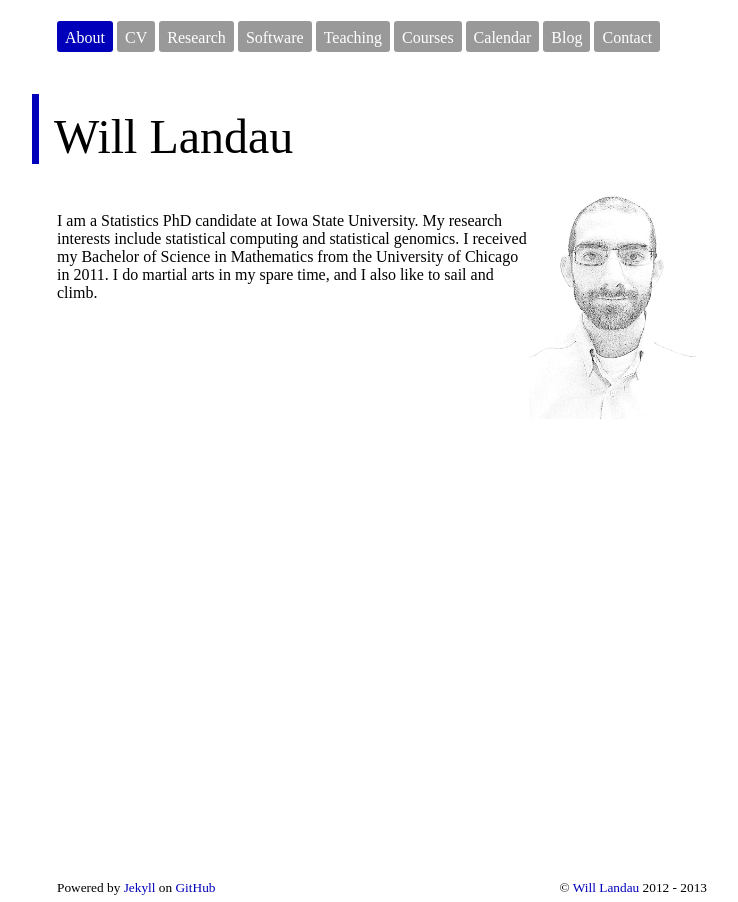
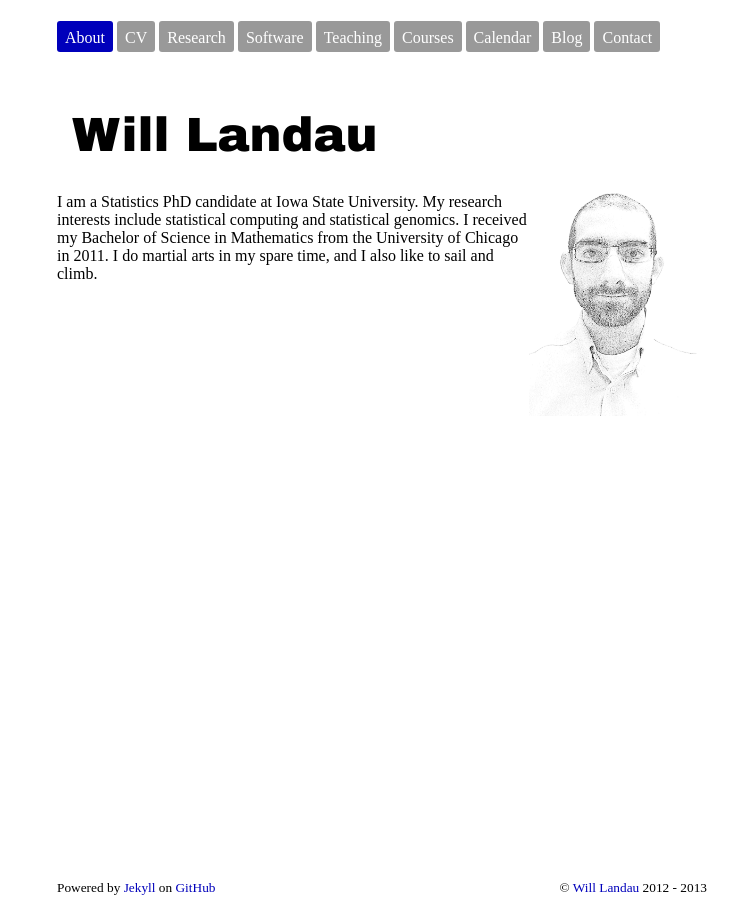
Before and after one commit to wlandau/wlandau.github.io, a Jekyll site: the page built from index.html, in a window 1280 px wide. Shown: the whole page, without its empty margins (278-1016 px from the left). Built offline with Jekyll 4.4.1, drawn with Linux system fonts in a browser that asks for light colours; nearby versions of some CDN libraries.

Commit message:
testing new headings

```diff
--- a/_layouts/default.html
+++ b/_layouts/default.html
@@ -16,10 +16,10 @@
 
   <script>
     $(window).load(function(){
-      $("<div style=\"clear:both;\"></div>").insertAfter("h1");
+     /* $("<div style=\"clear:both;\"></div>").insertAfter("h1");
       $("<div style=\"clear:both;\"></div>").insertAfter("h2");
       $("<div style=\"clear:both;\"></div>").insertAfter("h3");
-      $("<div style=\"clear:both;\"></div>").insertAfter("h4");
+      $("<div style=\"clear:both;\"></div>").insertAfter("h4"); */
 
       if($('#disqus_thread').length == 0)
         $('#main').outerHeight(Math.max(
--- a/css/wml-custom.css
+++ b/css/wml-custom.css
@@ -10,41 +10,42 @@ html{
 }
 
 h1, h2, h3, h4{
-  font-weight: normal;
+  font-weight: bold;
+  font-family: "Arial Black";
 }
 
 h1{
   font-size: 48px;
-  border-left: 7px solid #0000BB;
+/*  border-left: 7px solid #0000BB; */
 /*  border-top: 7px solid #0000BB; */
   padding: 15px 15px 0px 15px;
-  margin-left:-25px;
-  display: inline-block;
+/*  margin-left:-25px; */
+/*  display: inline-block; */
 }
 
 h2{
   font-size: 36px;
-  border-left: 5px solid #0000BB;
+/*  border-left: 5px solid #0000BB; */
  /* border-top: 5px solid #0000BB;  */
   padding: 10px 10px 0px 10px;
-  margin-left: -15px;
-  display: inline-block;
+/*  margin-left: -15px; */
+/*  display: inline-block; */
 }
 
 h3{
-  border-left: 3px solid #0000BB;
+/*  border-left: 3px solid #0000BB; */
  /* border-top: 3px solid #0000BB; */
   padding: 6px 6px 0px 6px;
-  margin-left: -10px;
-  display: inline-block;
+/*  margin-left: -10px; */
+/*  display: inline-block; */
 }
 
 h4{
-  border-left: 2px solid #0000BB;
+/*  border-left: 2px solid #0000BB; */
  /* border-top: 2px solid #0000BB; */
   padding: 8px 8px 0px 8px;
-  margin-left: -12px;
-  display: inline-block;
+/*  margin-left: -12px;
+  display: inline-block; */
 }
 
 iframe.video{
```
